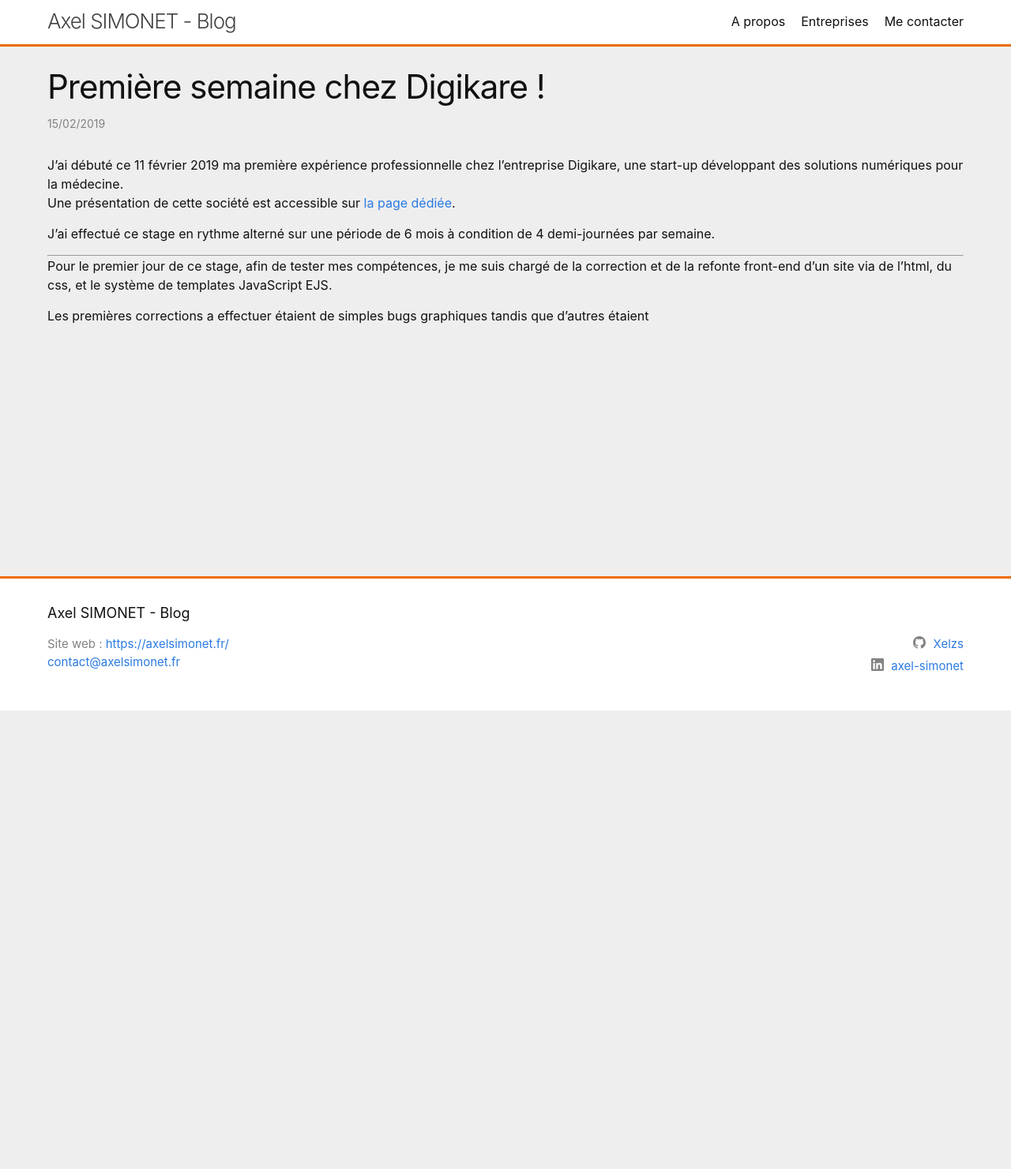
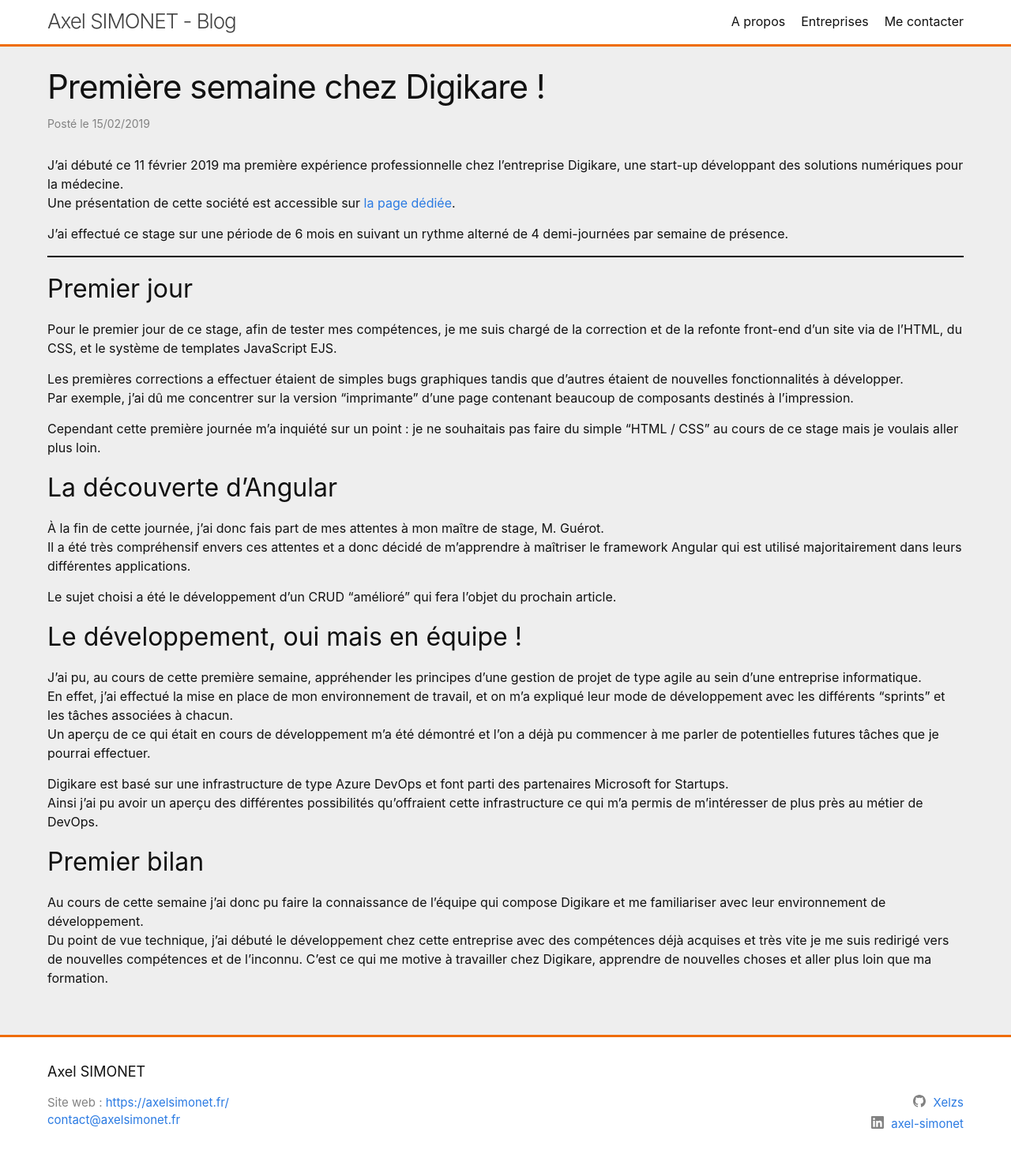
Before and after one commit to Xelzs/xelzs.github.io, a Jekyll site: the page built from _posts/2019-02-15-first-week-digikare.md, in a window 1280 px wide. Shown: the whole page at 79% size. Built offline with Jekyll 4.4.1, drawn with Linux system fonts in a browser that asks for light colours; before the commit the page ends 900 px from its top, so only the background shows below that.

Commit message:
first post

```diff
--- a/_includes/footer.html
+++ b/_includes/footer.html
@@ -3,7 +3,7 @@
 
   <div class="wrapper">
 
-    <h2 class="footer-heading">{{ site.title | escape }}</h2>
+    <h2 class="footer-heading">{{ "Axel SIMONET" | escape }}</h2>
 
     <div class="footer-col-wrapper">
       <div class="footer-col footer-col-1">
--- a/_layouts/post.html
+++ b/_layouts/post.html
@@ -8,7 +8,7 @@ layout: default
     <p class="post-meta">
       <time class="dt-published" datetime="{{ page.date | date_to_xmlschema }}" itemprop="datePublished">
         {%- assign date_format = site.minima.date_format | default: "%b %-d, %Y" -%}
-        {{ page.date | date: date_format }}
+        Posté le {{ page.date | date: date_format }}
       </time>
       {%- if page.author -%}
         • <span itemprop="author" itemscope itemtype="http://schema.org/Person"><span class="p-author h-card" itemprop="name">{{ page.author }}</span></span>
--- a/_posts/2019-02-15-first-week-digikare.md
+++ b/_posts/2019-02-15-first-week-digikare.md
@@ -7,10 +7,36 @@ categories: stage digikare
 J'ai débuté ce 11 février 2019 ma première expérience professionnelle chez l'entreprise Digikare, une start-up développant des solutions numériques pour la médecine.
 Une présentation de cette société est accessible sur [la page dédiée]({% link enterprises.md %}).
 
-J'ai effectué ce stage en rythme alterné sur une période de 6 mois à condition de 4 demi-journées par semaine.
+J'ai effectué ce stage sur une période de 6 mois en suivant un rythme alterné de 4 demi-journées par semaine de présence.
 
 ___
 
-Pour le premier jour de ce stage, afin de tester mes compétences, je me suis chargé de la correction et de la refonte front-end d'un site via de l'html, du css, et le système de templates JavaScript EJS.
+## Premier jour
 
-Les premières corrections a effectuer étaient de simples bugs graphiques tandis que d'autres étaient
+Pour le premier jour de ce stage, afin de tester mes compétences, je me suis chargé de la correction et de la refonte front-end d'un site via de l'HTML, du CSS, et le système de templates JavaScript EJS.
+
+Les premières corrections a effectuer étaient de simples bugs graphiques tandis que d'autres étaient de nouvelles fonctionnalités à développer.
+Par exemple, j'ai dû me concentrer sur la version "imprimante" d'une page contenant beaucoup de composants destinés à l'impression.
+
+Cependant cette première journée m'a inquiété sur un point : je ne souhaitais pas faire du simple "HTML / CSS" au cours de ce stage mais je voulais aller plus loin.
+
+## La découverte d'Angular
+
+À la fin de cette journée, j'ai donc fais part de mes attentes à mon maître de stage, M. Guérot.
+Il a été très compréhensif envers ces attentes et a donc décidé de m'apprendre à maîtriser le framework Angular qui est utilisé majoritairement dans leurs différentes applications.
+
+Le sujet choisi a été le développement d'un CRUD "amélioré" qui fera l'objet du prochain article.
+
+## Le développement, oui mais en équipe !
+
+J'ai pu, au cours de cette première semaine, appréhender les principes d'une gestion de projet de type agile au sein d'une entreprise informatique.
+En effet, j'ai effectué la mise en place de mon environnement de travail, et on m'a expliqué leur mode de développement avec les différents "sprints" et les tâches associées à chacun.
+Un aperçu de ce qui était en cours de développement m'a été démontré et l'on a déjà pu commencer à me parler de potentielles futures tâches que je pourrai effectuer.
+
+Digikare est basé sur une infrastructure de type Azure DevOps et font parti des partenaires Microsoft for Startups.
+Ainsi j'ai pu avoir un aperçu des différentes possibilités qu'offraient cette infrastructure ce qui m'a permis de m'intéresser de plus près au métier de DevOps.
+
+## Premier bilan
+
+Au cours de cette semaine j'ai donc pu faire la connaissance de l'équipe qui compose Digikare et me familiariser avec leur environnement de développement.
+Du point de vue technique, j'ai débuté le développement chez cette entreprise avec des compétences déjà acquises et très vite je me suis redirigé vers de nouvelles compétences et de l'inconnu. C'est ce qui me motive à travailler chez Digikare, apprendre de nouvelles choses et aller plus loin que ma formation.
--- a/_sass/minima/_base.scss
+++ b/_sass/minima/_base.scss
@@ -28,6 +28,11 @@ body {
   flex-direction: column;
 }
 
+
+hr{
+  border: 0.02rem solid #000000;
+  margin: 1rem 0;
+}
 
 
 /**
```
Also changed, not shown: _posts/2019-07-05-welcome-to-jekyll.markdown (deleted, +0 -25 lines).
